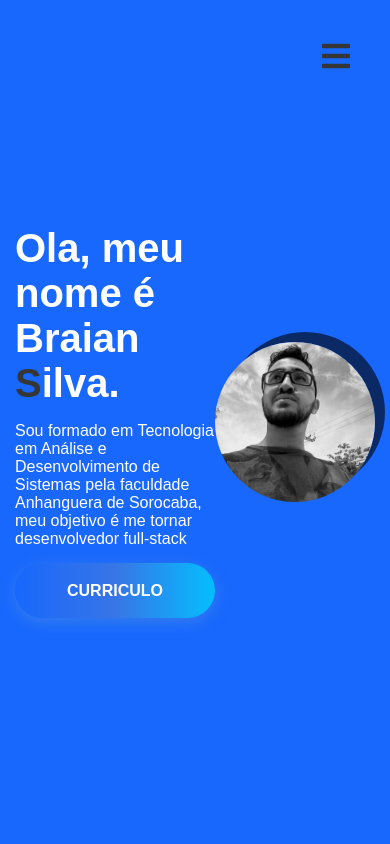
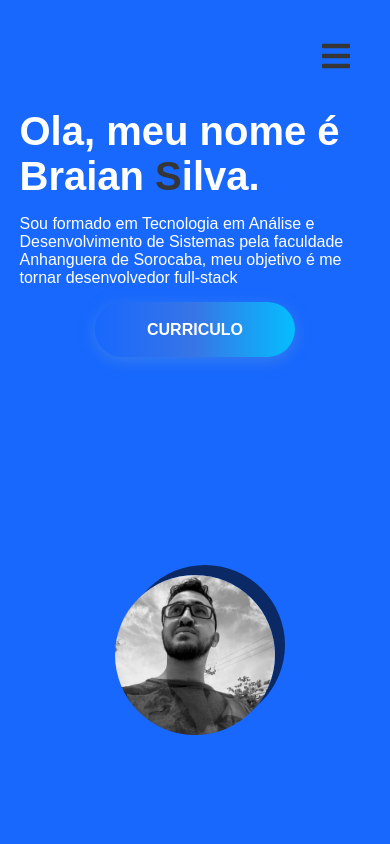
Before and after one commit to BraianS/angular-portfolio, an Angular app: page / in a window 390 px wide. Shown: the top 844 px of the page. Built offline with nearby package versions, Linux system fonts and the light colour scheme.

Commit message:
Fix the class details in the mobile layout

```diff
--- a/src/app/about/about.component.scss
+++ b/src/app/about/about.component.scss
@@ -37,5 +37,10 @@
       max-width: 160px;
       transition: 1s ease;
     }
+
+    &__details {
+      flex-basis: 90%;
+      @include flex-container(column);
+    }
   }
 }
```
